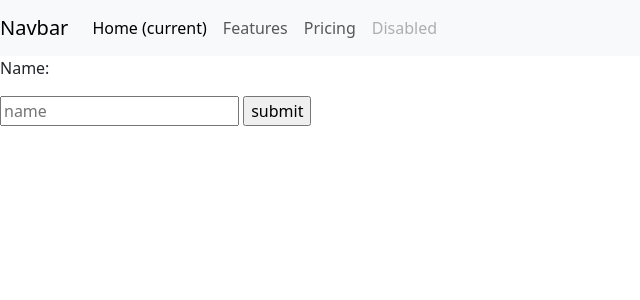
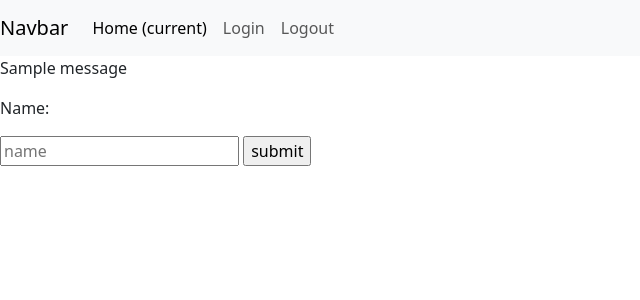
Before and after one commit to Ajay1673/Flask_practice, a Flask app: page /login in a window 1280 px wide. Shown: the top 300 px of the page, without its empty margins (0-640 px from the left). Run offline with Flask 3, Linux system fonts and the light colour scheme; one stand-in notice (Sample message) is shown.

Commit message:
db implementation pending

```diff
--- a/main.py
+++ b/main.py
@@ -1,4 +1,4 @@
-from flask import Flask, render_template, url_for, redirect, request, session
+from flask import Flask, render_template, url_for, redirect, request, session, flash
 from datetime import timedelta
 
 
@@ -16,12 +16,15 @@ def login():
         session.permanent = True
         user = request.form["name"]
         session["user"] = user
+        flash("Login Successful!")
         return redirect(url_for("userpage"))
     else:
         if "user" in session:
+            flash("Already Logged in!")
             return redirect(url_for("userpage"))
-        #return redirect(url_for("user",name=user))
-        return render_template("login.html")
+        else:
+            #return redirect(url_for("user",name=user))
+            return render_template("login.html")
 
 # @app.route("/<name>")
 # def user(name)
@@ -32,14 +35,17 @@ def userpage():
     if "user" in session:
         user=session["user"]
         print(session)
-        return f"<h1>{user}</h1>"
+        return render_template("user.html",name=user)
     else:
+        flash("You not logged your name")
         return redirect(url_for("login"))
 
 @app.route("/logout")
 def logout():
-    session.pop("user",None)
-    print(session)
+    if "user" in session:
+        session.pop("user",None)
+        flash("You have logged out!")
+        print(session)
     return redirect(url_for("login"))
 
 if __name__ == "__main__":
--- a/templates/homepage.html
+++ b/templates/homepage.html
@@ -14,10 +14,9 @@
         </button>
         <div class="collapse navbar-collapse" id="navbarNavAltMarkup">
           <div class="navbar-nav">
-            <a class="nav-item nav-link active" href="#">Home <span class="sr-only">(current)</span></a>
-            <a class="nav-item nav-link" href="#">Features</a>
-            <a class="nav-item nav-link" href="#">Pricing</a>
-            <a class="nav-item nav-link disabled" href="#">Disabled</a>
+            <a class="nav-item nav-link active" href="{{url_for('home')}}">Home <span class="sr-only">(current)</span></a>
+            <a class="nav-item nav-link" href="{{url_for('login')}}">Login</a>
+            <a class="nav-item nav-link" href="{{url_for('logout')}}">Logout</a>
           </div>
         </div>
     </nav>
--- a/templates/login.html
+++ b/templates/login.html
@@ -1,5 +1,12 @@
 {% extends 'homepage.html' %}
 {% block content %}
+    {% with messages = get_flashed_messages() %}
+        {% if messages %}
+            {% for msg in messages %}
+                <p>{{msg}}</p>
+            {% endfor %}
+        {% endif %}
+    {% endwith %}
     <form action="#" method="post">
         <p>Name:</p>
         <input type="text" name="name" placeholder="name">
```
Also changed, not shown: templates/user.html (+7 -0 lines).
